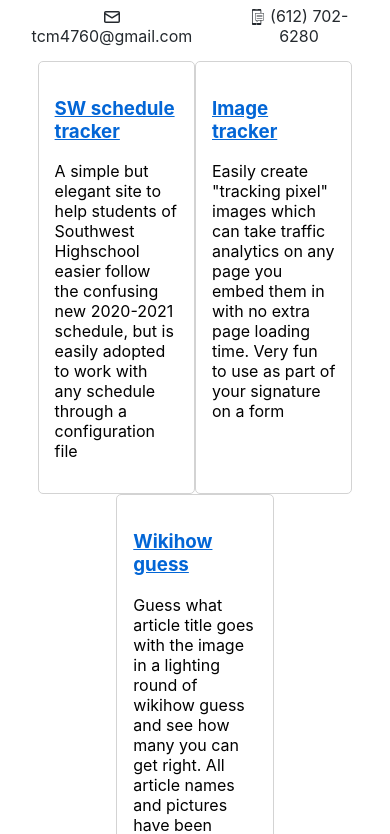
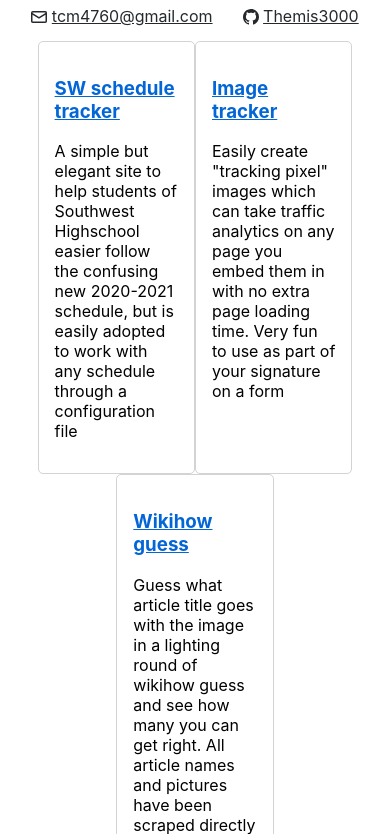
Before and after one commit to Themis3000/themis3000.github.io, a plain HTML site: page index.html in a window 390 px wide. Shown: the part 76-910 px from the top of the page. Drawn offline with Linux system fonts and the light colour scheme.

Commit message:
Updated to show github profile instead of phone number

```diff
--- a/index.html
+++ b/index.html
@@ -11,16 +11,16 @@
         <h1>Themi Megas</h1>
         <div id="contact">
             <div>
-                <svg class="icon" viewBox="0 0 16 16" version="1.1" width="16" height="16" aria-hidden="true">
+                <svg class="icon" viewBox="0 0 16 16" width="16" height="16" aria-hidden="true">
                     <path fill-rule="evenodd" d="M1.75 2A1.75 1.75 0 000 3.75v.736a.75.75 0 000 .027v7.737C0 13.216.784 14 1.75 14h12.5A1.75 1.75 0 0016 12.25v-8.5A1.75 1.75 0 0014.25 2H1.75zM14.5 4.07v-.32a.25.25 0 00-.25-.25H1.75a.25.25 0 00-.25.25v.32L8 7.88l6.5-3.81zm-13 1.74v6.441c0 .138.112.25.25.25h12.5a.25.25 0 00.25-.25V5.809L8.38 9.397a.75.75 0 01-.76 0L1.5 5.809z"></path>
                 </svg>
-                tcm4760@gmail.com
+                <a href="mailto:tcm4760@gmail.com" style="color: #24292e">tcm4760@gmail.com</a>
             </div>
             <div>
-                <svg class="icon" viewBox="0 0 81.751 81.751" version="1.1" width="16" height="16" aria-hidden="true">
-                    <path d="M66.31,21.076h-8.659V5.522C57.651,2.483,55.167,0,52.13,0H15.683c-3.039,0-5.521,2.483-5.521,5.522v70.707c0,3.038,2.483,5.522,5.521,5.522H52.13c3.036,0,5.521-2.484,5.521-5.522V58.475h8.659c2.912,0,5.28-2.352,5.28-5.244V26.32C71.59,23.431,69.222,21.076,66.31,21.076z M28.075,3.98h11.661c0.368,0,0.67,0.299,0.67,0.668c0,0.366-0.302,0.667-0.67,0.667H28.075c-0.369,0-0.667-0.301-0.667-0.667C27.408,4.279,27.706,3.98,28.075,3.98z M33.905,78.994c-1.522,0-2.761-1.236-2.761-2.765c0-1.524,1.236-2.761,2.761-2.761s2.764,1.236,2.764,2.761C36.668,77.757,35.43,78.994,33.905,78.994z M53.807,71.535H14.001V8.757h39.806v12.319H31.052c-2.909,0-5.276,2.355-5.276,5.247v26.911c0,2.891,2.367,5.244,5.276,5.244h3.189v9.015l9.016-9.015h10.55V71.535z M69.254,53.233c0,1.604-1.318,2.908-2.944,2.908H42.292l-5.713,5.712v-5.712h-5.527c-1.621,0-2.94-1.305-2.94-2.908V26.322c0-1.605,1.317-2.911,2.94-2.911H66.31c1.621,0,2.944,1.306,2.944,2.911V53.233z M63.413,31.75c0,0.799-0.606,1.444-1.353,1.444H35.374c-0.745,0-1.353-0.645-1.353-1.444c0-0.794,0.608-1.443,1.353-1.443H62.06C62.806,30.307,63.413,30.956,63.413,31.75z M63.413,39.58c0,0.8-0.606,1.447-1.353,1.447H35.374c-0.745,0-1.353-0.647-1.353-1.447c0-0.793,0.608-1.44,1.353-1.44H62.06C62.806,38.139,63.413,38.786,63.413,39.58z M63.413,47.41c0,0.798-0.606,1.446-1.353,1.446H35.374c-0.745,0-1.353-0.648-1.353-1.446c0-0.796,0.608-1.441,1.353-1.441H62.06C62.806,45.968,63.413,46.616,63.413,47.41z"></path>
+                <svg id="github_logo" class="icon" xmlns="http://www.w3.org/2000/svg" width="16" height="16" viewBox="0 0 24 24">
+                    <path d="M12 0c-6.626 0-12 5.373-12 12 0 5.302 3.438 9.8 8.207 11.387.599.111.793-.261.793-.577v-2.234c-3.338.726-4.033-1.416-4.033-1.416-.546-1.387-1.333-1.756-1.333-1.756-1.089-.745.083-.729.083-.729 1.205.084 1.839 1.237 1.839 1.237 1.07 1.834 2.807 1.304 3.492.997.107-.775.418-1.305.762-1.604-2.665-.305-5.467-1.334-5.467-5.931 0-1.311.469-2.381 1.236-3.221-.124-.303-.535-1.524.117-3.176 0 0 1.008-.322 3.301 1.23.957-.266 1.983-.399 3.003-.404 1.02.005 2.047.138 3.006.404 2.291-1.552 3.297-1.23 3.297-1.23.653 1.653.242 2.874.118 3.176.77.84 1.235 1.911 1.235 3.221 0 4.609-2.807 5.624-5.479 5.921.43.372.823 1.102.823 2.222v3.293c0 .319.192.694.801.576 4.765-1.589 8.199-6.086 8.199-11.386 0-6.627-5.373-12-12-12z"/>
                 </svg>
-                (612) 702-6280
+                <a href="https://github.com/Themis3000" target="_blank" style="color: #24292e">Themis3000</a>
             </div>
         </div>
     </div>
```
